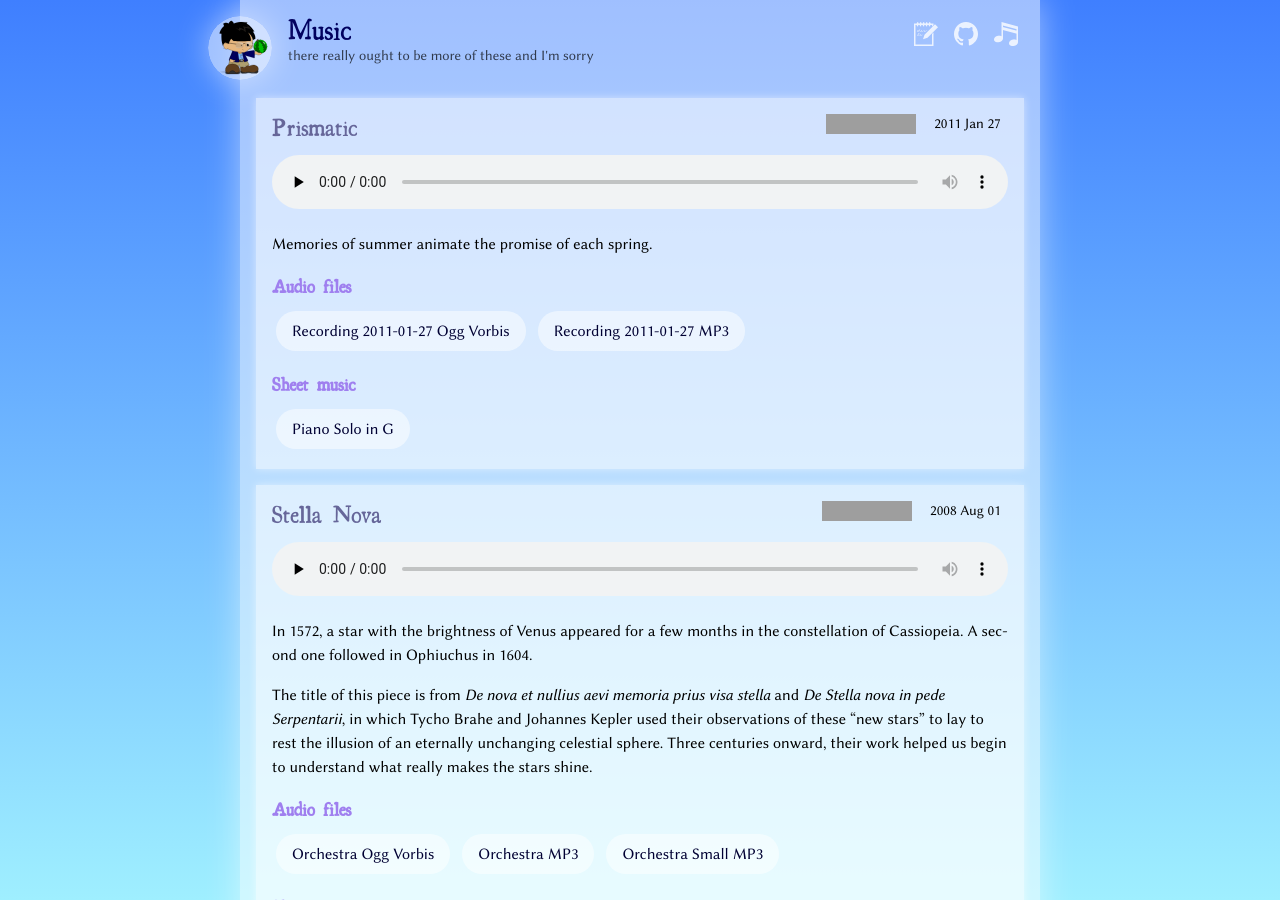
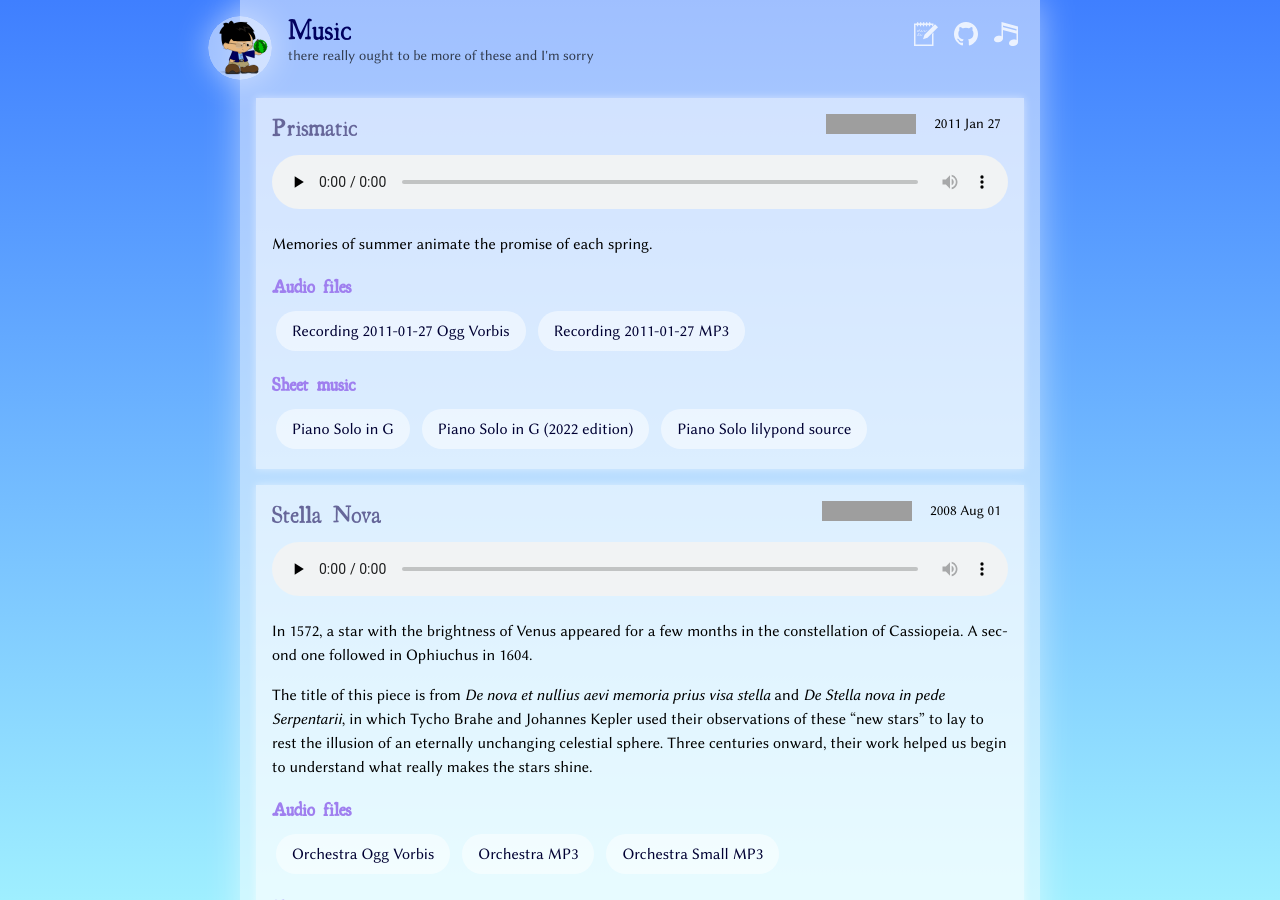
Before and after one commit to pteromys/pteromys.github.io, a Jekyll site: the page built from music.html, in a window 1280 px wide and 900 px high. Built offline with Jekyll 4.4.1, drawn with Linux system fonts in a browser that asks for light colours; grey boxes are pictures that could not be loaded.

Commit message:
Add link to Prismatic on GitHub.

```diff
--- a/_data/music.yml
+++ b/_data/music.yml
@@ -15,6 +15,10 @@
   scores:
     - title: Piano Solo in G
       url: prismatic.pdf
+    - title: Piano Solo in G (2022 edition)
+      url: prismatic-2022.pdf
+    - title: Piano Solo lilypond source
+      url: //github.com/pteromys/prismatic
 
 - name: Stella Nova
   desc: |
```
